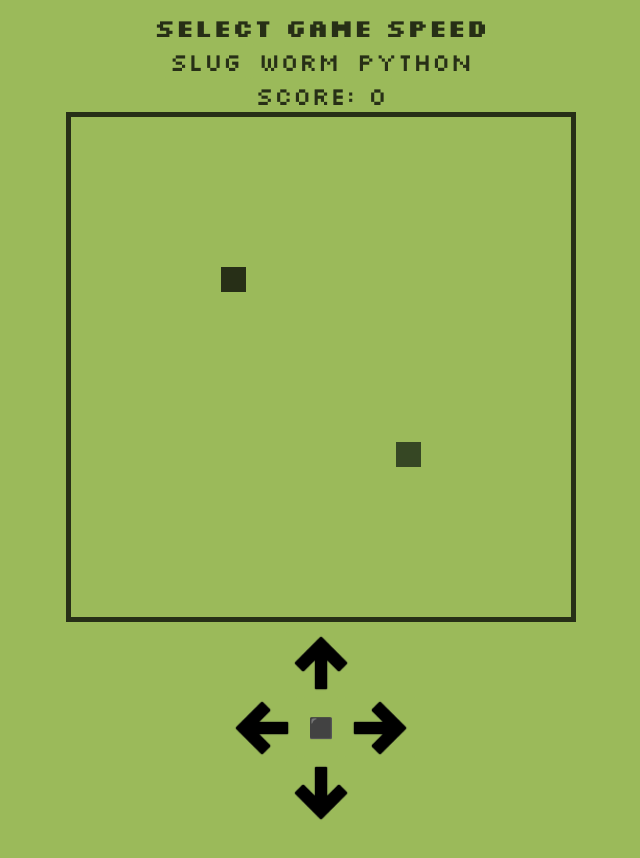
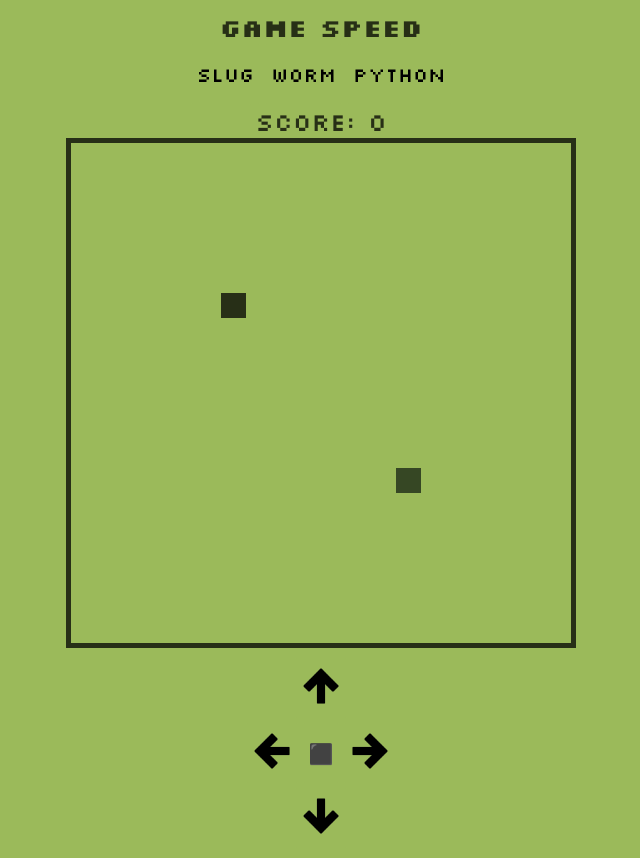
Before and after one commit to Cyber214/Retro-snake, a plain HTML site: page index.html in a window 1280 px wide. Both pictures are taken after a click on the button "Start New Game". Shown: the whole page, without its empty margins (319-959 px from the left). Before the commit the page ends 832 px from the top, so only its background shows below. Drawn offline with Linux system fonts and the light colour scheme.

Commit message:
change size of game speed buttons

```diff
--- a/css/styles.css
+++ b/css/styles.css
@@ -42,7 +42,7 @@ body {
 }
 
 img {
-  height: 60px;
+  height: 40px;
 }
 
 #speedPrompt {
--- a/index.html
+++ b/index.html
@@ -14,11 +14,11 @@
 <body>
   <button class="btn" id="head1">RETRO SNAKE</button>
   <div id="speedPrompt">
-    <button class="btn" id="head2">Select Game Speed</button>
+    <button class="btn" id="head2">Game Speed</button>
     <div id="gameSpeed">
-      <button class="btn" id="slugBtn">Slug</button>
-      <button class="btn" id="wormBtn">Worm</button>
-      <button class="btn" id="pythonBtn">Python</button>
+      <button class="space" id="slugBtn">Slug</button>
+      <button class="space" id="wormBtn">Worm</button>
+      <button class="space" id="pythonBtn">Python</button>
     </div>
   </div>
   <button class="btn">Score: <span id="score">0</span></button>
```
